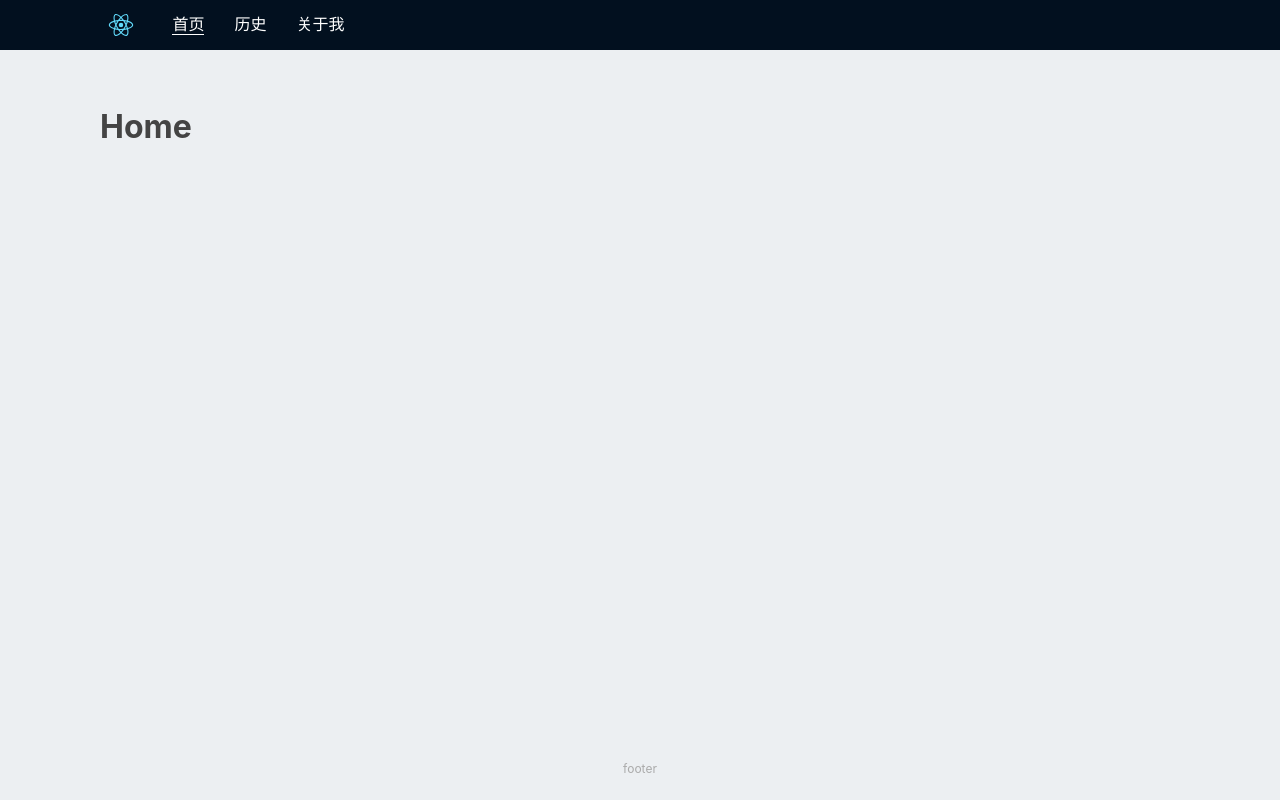
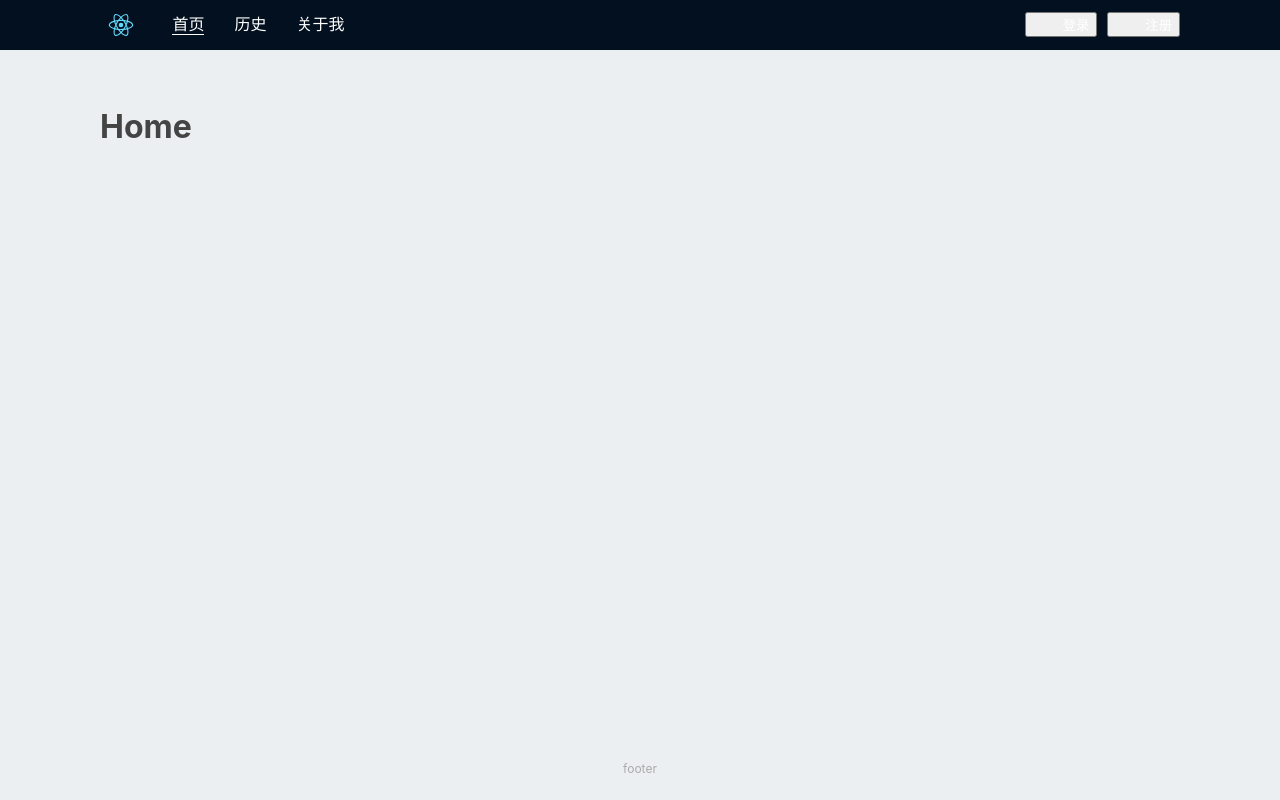
Before and after one commit to Lu9709/react-epic, a React app: page / in a window 1280 px wide. Built offline with nearby package versions, Linux system fonts and the light colour scheme.

Commit message:
使用mobx状态管理

```diff
--- a/src/components/Header.js
+++ b/src/components/Header.js
@@ -19,17 +19,30 @@ const StyledLink = styled(NavLink)`
   &.active {
     border-bottom: 1px solid #fff;
   }
-
+`
+const Login = styled.div`
+  margin-left: auto;
+`
+const Button = styled.button`
+  margin-left: 10px;
 `
 function Component() {
     return (
         <Header>
             <Logo src={LogoUrl}/>
             <nav>
-                <StyledLink to="/" activeClassName="active" exact={true}>首页</StyledLink>
-                <StyledLink to="/history" activeClassName="active">历史</StyledLink>
-                <StyledLink to="/about" activeClassName="active">关于我</StyledLink>
+                <StyledLink to="/" activeclassname="active" exact={'true'}>首页</StyledLink>
+                <StyledLink to="/history" activeclassname="active">历史</StyledLink>
+                <StyledLink to="/about" activeclassname="active">关于我</StyledLink>
             </nav>
+            <Login>
+                <Button>
+                    <StyledLink to="/login">登录</StyledLink>
+                </Button>
+                <Button>
+                    <StyledLink to="/register">注册</StyledLink>
+                </Button>
+            </Login>
         </Header>
     )
 }
--- a/src/pages/Login.js
+++ b/src/pages/Login.js
@@ -1,12 +1,17 @@
-import React from 'react'
+import {useRef} from 'react'
 import {observer} from "mobx-react";
 import {useStores} from "../stores";
 
 const  Component = observer(()=>{
     const { AuthStore } = useStores()
+    const inputRef = useRef()
+    const bindChange = e =>{
+        AuthStore.setUsername(inputRef.current.value)
+    }
     return (
         <>
             <h1>Login:{AuthStore.values.username}</h1>
+            <input onChange={bindChange} ref={inputRef}/>
         </>
     )
 })
--- a/src/pages/Register.js
+++ b/src/pages/Register.js
@@ -1,10 +1,14 @@
-import React from 'react'
+import {useRef} from 'react'
+import {observer} from "mobx-react";
+import {useStores} from "../stores";
 
-function Component(){
+const  Component = observer(()=>{
+    const { AuthStore } = useStores()
     return (
         <>
-            <h1>Register</h1>
+            <h1>Register:{AuthStore.values.username}</h1>
         </>
     )
-}
+})
+
 export default Component
--- a/src/stores/auth.js
+++ b/src/stores/auth.js
@@ -1,10 +1,13 @@
-import { observable,action } from 'mobx'
+import {observable, action, makeObservable} from 'mobx'
 
 class AuthStore {
+    constructor() {
+        makeObservable(this)
+    }
     @observable isLogin = false;
     @observable isLoading = false;
     @observable values = {
-        username:'',
+        username:'John',
         password:''
     };
     @action setIsLogin(isLogin) {
@@ -38,4 +41,4 @@ class AuthStore {
         console.log('注销')
     }
 }
-export default AuthStore
+export {AuthStore}
--- a/src/stores/index.js
+++ b/src/stores/index.js
@@ -1,5 +1,5 @@
-import React,{createContext,useContext} from "react";
-import AuthStore from "./auth";
+import {createContext,useContext} from "react";
+import {AuthStore} from "./auth";
 const context = createContext({
     AuthStore: new AuthStore()
 })
```
